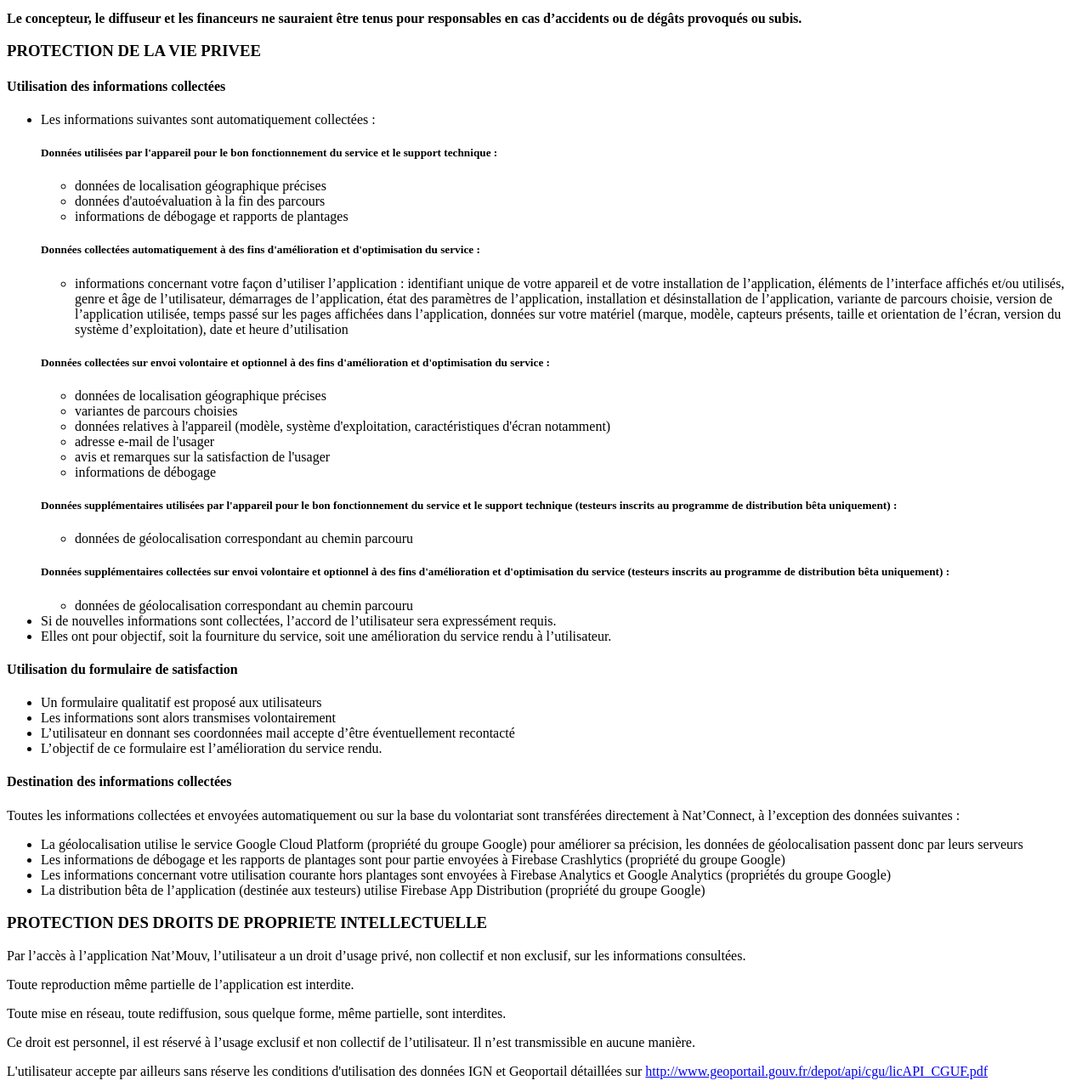
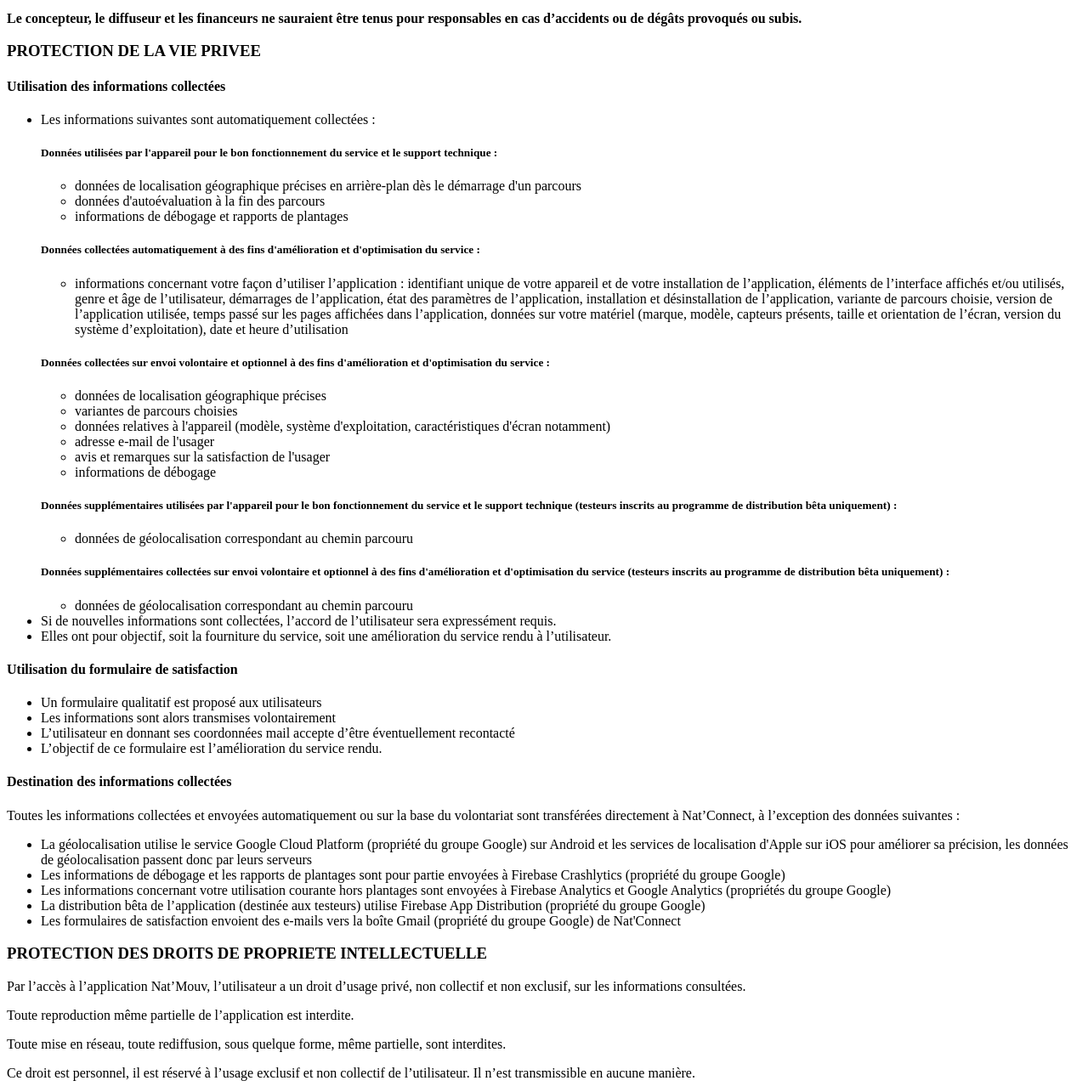
Before and after one commit to fabspass/natmouv, a plain HTML site: page index.html in a window 1280 px wide. Shown: the part 678-1963 px from the top of the page at 85% size. Drawn offline with Linux system fonts and the light colour scheme.

Commit message:
MAJ mineure pour conformité avec les guidelines des stores (renforcement de la politique sur la vie privée)

```diff
--- a/index.html
+++ b/index.html
@@ -50,7 +50,7 @@
             <p>Les informations suivantes sont automatiquement collectées :</p>
             <h5>Données utilisées par l'appareil pour le bon fonctionnement du service et le support technique :</h5>
             <ul>
-                <li>données de localisation géographique précises</li>
+                <li>données de localisation géographique précises en arrière-plan dès le démarrage d'un parcours</li>
                 <li>données d'autoévaluation à la fin des parcours</li>
                 <li>informations de débogage et rapports de plantages</li>
             </ul>
@@ -97,10 +97,11 @@
     <p>Toutes les informations collectées et envoyées automatiquement ou sur la base du volontariat sont transférées directement à Nat’Connect, à l’exception des données suivantes :</p>
 
     <ul>
-        <li>La géolocalisation utilise le service Google Cloud Platform (propriété du groupe Google) pour améliorer sa précision, les données de géolocalisation passent donc par leurs serveurs</li>
+        <li>La géolocalisation utilise le service Google Cloud Platform (propriété du groupe Google) sur Android et les services de localisation d'Apple sur iOS pour améliorer sa précision, les données de géolocalisation passent donc par leurs serveurs</li>
         <li>Les informations de débogage et les rapports de plantages sont pour partie envoyées à Firebase Crashlytics (propriété du groupe Google)</li>
         <li>Les informations concernant votre utilisation courante hors plantages sont envoyées à Firebase Analytics et Google Analytics (propriétés du groupe Google)</li>
         <li>La distribution bêta de l’application (destinée aux testeurs) utilise Firebase App Distribution (propriété du groupe Google)</li>
+        <li>Les formulaires de satisfaction envoient des e-mails vers la boîte Gmail (propriété du groupe Google) de Nat'Connect</li>
     </ul>
 
 
```
